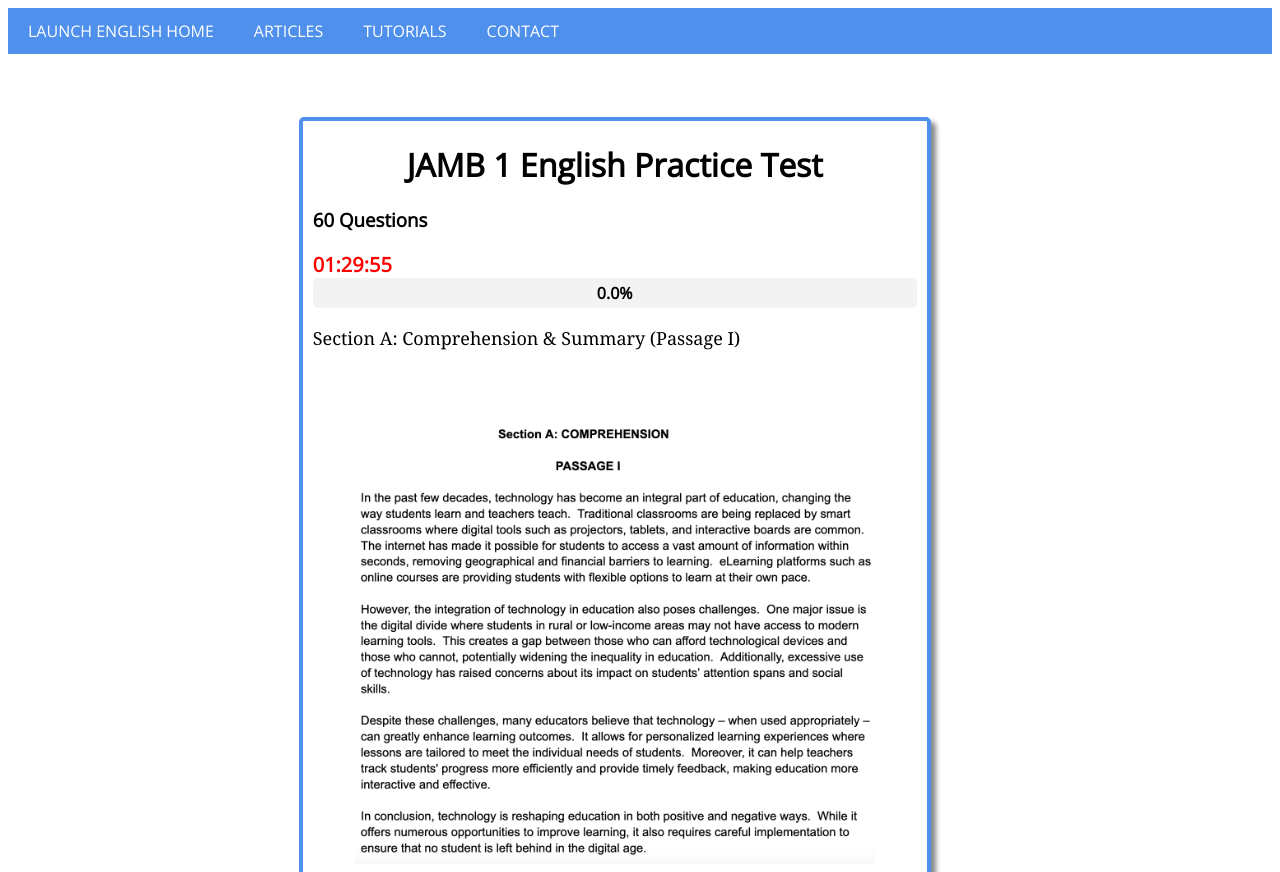
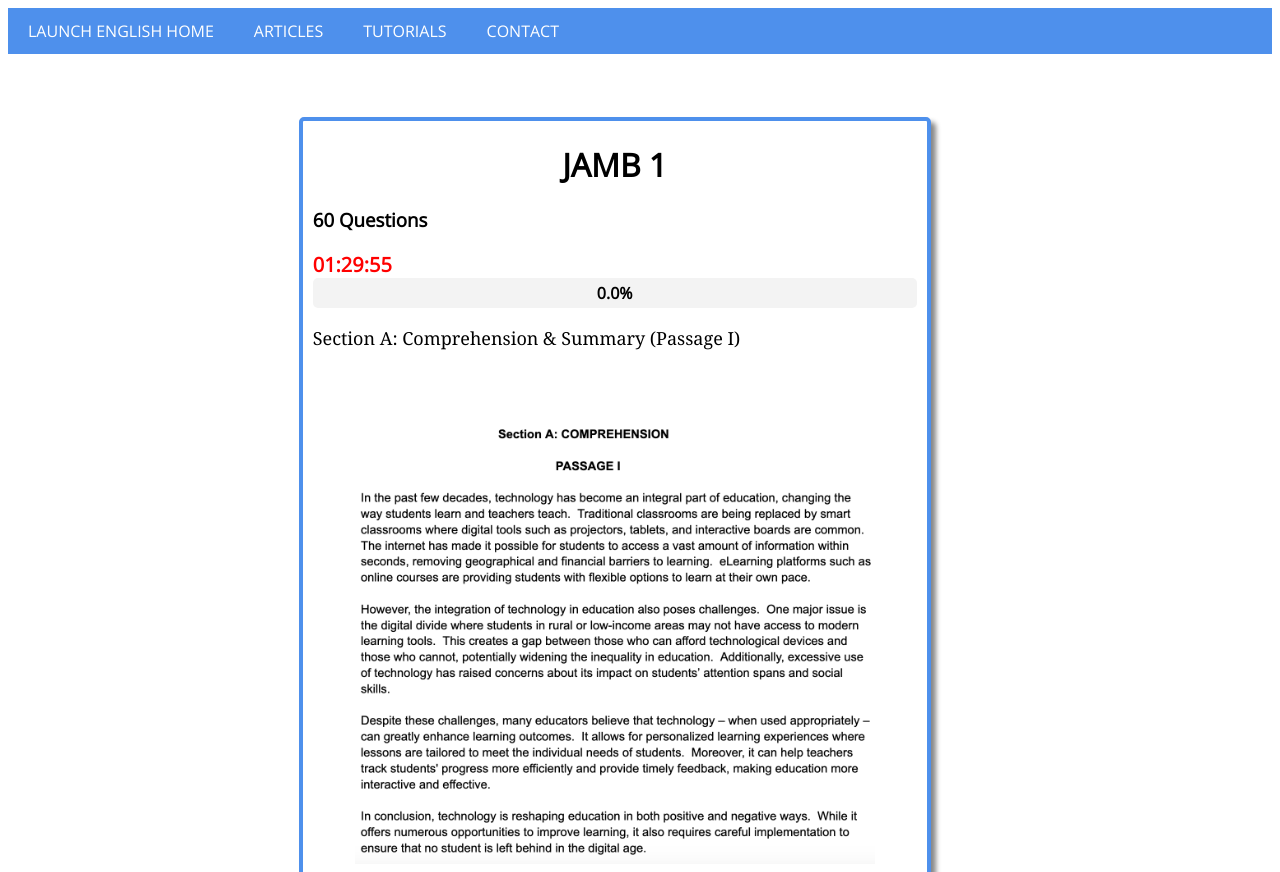
Before and after one commit to ssoundarararajan/jamb1, a plain HTML site: page index.html in a window 1280 px wide. Shown: the top 872 px of the page. Drawn offline with nearby package versions, Linux system fonts and the light colour scheme.

Commit message:
updated exam title

```diff
--- a/index.html
+++ b/index.html
@@ -1,7 +1,7 @@
 <!DOCTYPE html>
 <html lang="en-US">
   <head>
-    <title>LaunchEnglish - JAMB Use of English Practice Test 1</title>
+    <title>LaunchEnglish - JAMB 1</title>
     <link type="text/css" rel="stylesheet" href="css/main.css" />
     <link
       rel="stylesheet"
@@ -51,7 +51,7 @@
   <body>
     <div id="container">
       <div class="title">
-        <h1>JAMB 1 English Practice Test</h1>
+        <h1>JAMB 1</h1>
         <h3>60 Questions</h3>
         <div
           id="timer"
```
